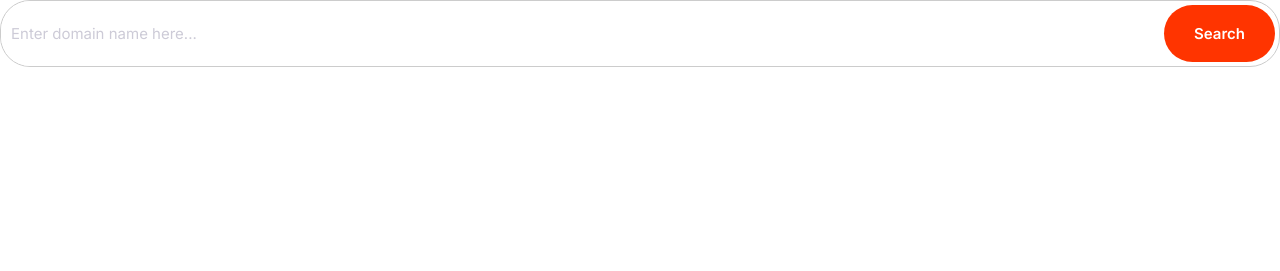
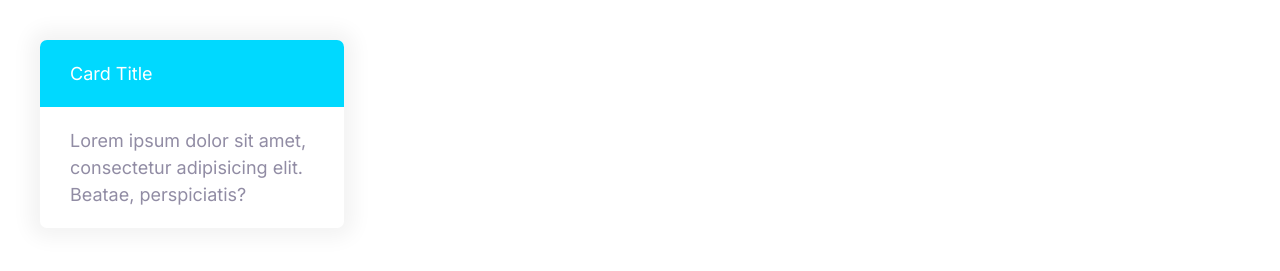
Before and after one commit to JM-Flores/code-with-mosh-moshify, a plain HTML site: page index.html in a window 1280 px wide. Drawn offline with Linux system fonts and the light colour scheme.

Commit message:
created card component

```diff
--- a/css/styles.css
+++ b/css/styles.css
@@ -274,3 +274,26 @@ a {
         font-size: 1.5rem;
     }
 }
+
+/* Cards */
+
+.card {
+    border-radius: 7px;
+    box-shadow: 0 0 20px 10px #f3f3f3;
+    overflow: hidden;
+}
+
+.card__header,
+.card__body {
+    padding: 2rem 3rem;
+}
+
+.card--primary .card__header{
+    background: var(--color-primary);
+    color: #fff;
+}
+
+.card--secondary .card__header{
+    background: var(--color-secondary);
+    color: #fff;
+}
--- a/index.html
+++ b/index.html
@@ -14,13 +14,14 @@
     <link rel="stylesheet" href="css/styles.css" />
   </head>
   <body>
-    <div class="input-group">
-      <input
-        type="text"
-        class="input"
-        placeholder="Enter domain name here..."
-      />
-      <button class="btn btn--accent">Search</button>
+    <div style="width: 30%; padding: 4rem">
+      <div class="card card--secondary">
+        <header class="card__header">Card Title</header>
+        <div class="card__body">
+          Lorem ipsum dolor sit amet, consectetur adipisicing elit. Beatae,
+          perspiciatis?
+        </div>
+      </div>
     </div>
   </body>
 </html>
```
Also changed, not shown: components/cards.html (added, +7 -0 lines).
